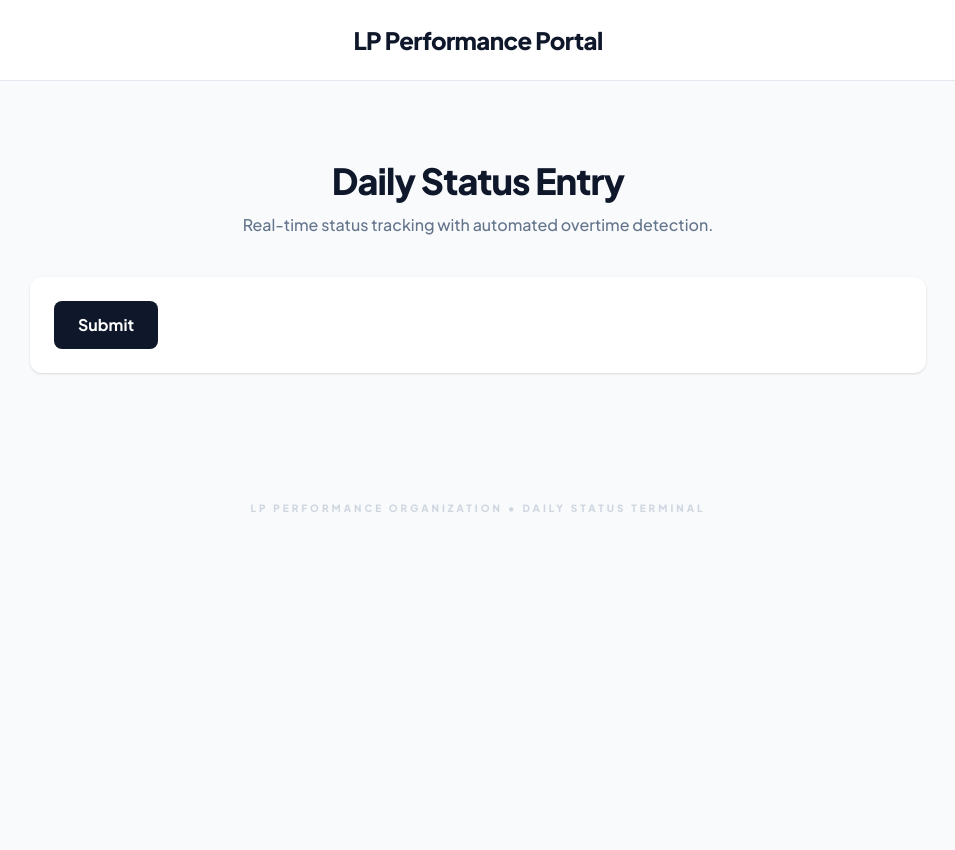
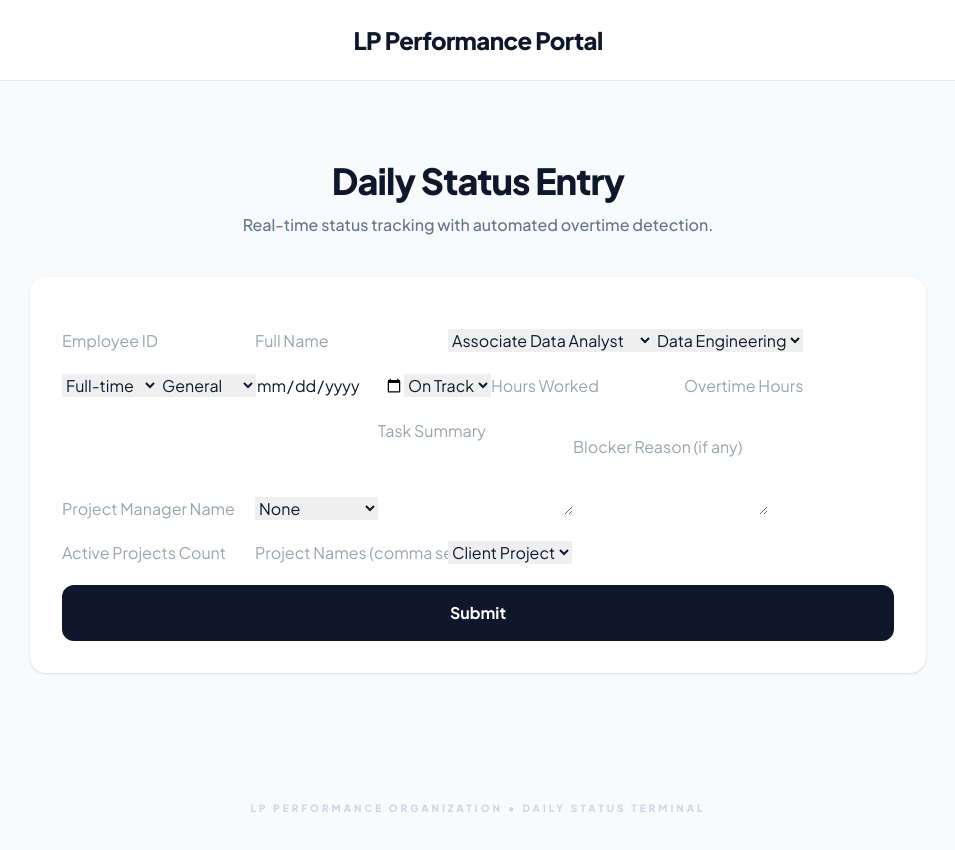
Before and after one commit to lp-csharshith/lp-emp-log, a React (Vite) app: page / in a window 1280 px wide. Shown: the top 850 px of the page, without its empty margins (162-1117 px from the left). Before the commit the page ends 800 px from the top, so only its background shows below. Built offline with nearby package versions, Linux system fonts and the light colour scheme.

Commit message:
Update StatusForm.tsx

```diff
--- a/StatusForm.tsx
+++ b/StatusForm.tsx
@@ -1,4 +1,4 @@
-import React from 'react';
+import React, { useState } from 'react';
 import { EmployeeDailyStatus } from './types';
 
 interface Props {
@@ -6,16 +6,173 @@ interface Props {
 }
 
 const StatusForm: React.FC<Props> = ({ onSubmit }) => {
+  const [formData, setFormData] = useState<any>({
+    Work_Status: 'On Track',
+    Leave_Type: 'None',
+    Task_Type: 'Client Project'
+  });
+
+  const handleChange = (
+    e: React.ChangeEvent<
+      HTMLInputElement | HTMLSelectElement | HTMLTextAreaElement
+    >
+  ) => {
+    const { name, value } = e.target;
+    setFormData({ ...formData, [name]: value });
+  };
+
   const handleSubmit = (e: React.FormEvent) => {
     e.preventDefault();
-    onSubmit({} as EmployeeDailyStatus);
+    onSubmit(formData);
   };
 
   return (
-    <form onSubmit={handleSubmit} className="bg-white p-6 rounded-xl shadow">
+    <form
+      onSubmit={handleSubmit}
+      className="bg-white p-8 rounded-2xl shadow space-y-5"
+    >
+      {/* Employee Info */}
+      <input
+        name="Employee_Id"
+        type="number"
+        placeholder="Employee ID"
+        className="input"
+        required
+        onChange={handleChange}
+      />
+
+      <input
+        name="Full_Name"
+        type="text"
+        placeholder="Full Name"
+        className="input"
+        required
+        onChange={handleChange}
+      />
+
+      {/* Dropdowns */}
+      <select name="Designation_Role" className="input" onChange={handleChange}>
+        {[
+          'Associate Data Analyst',
+          'Associate Data Engineer',
+          'Data Engineer',
+          'Data Analyst',
+          'Data Scientist',
+          'Manager Data Science',
+          'Data Engineer Lead',
+          'Data Analyst Lead',
+          'Associate Data Scientist',
+          'Data Scientist Lead',
+          'HR Generalist',
+          'Senior HR Generalist'
+        ].map(v => (
+          <option key={v} value={v}>{v}</option>
+        ))}
+      </select>
+
+      <select name="Department" className="input" onChange={handleChange}>
+        {['Data Engineering', 'Data Analytics', 'Data Science', 'HR'].map(v => (
+          <option key={v} value={v}>{v}</option>
+        ))}
+      </select>
+
+      <select name="Employment_Type" className="input" onChange={handleChange}>
+        {['Full-time', 'Part-time', 'Contract', 'Internship'].map(v => (
+          <option key={v} value={v}>{v}</option>
+        ))}
+      </select>
+
+      <select name="Shift_Type" className="input" onChange={handleChange}>
+        {['General', 'Night', 'Rotational'].map(v => (
+          <option key={v} value={v}>{v}</option>
+        ))}
+      </select>
+
+      <input
+        name="Work_Date"
+        type="date"
+        className="input"
+        required
+        onChange={handleChange}
+      />
+
+      <select name="Work_Status" className="input" onChange={handleChange}>
+        {['On Track', 'Delayed'].map(v => (
+          <option key={v} value={v}>{v}</option>
+        ))}
+      </select>
+
+      <input
+        name="Hours_Worked"
+        type="number"
+        step="0.25"
+        placeholder="Hours Worked"
+        className="input"
+        onChange={handleChange}
+      />
+
+      <input
+        name="Overtime_Hours"
+        type="number"
+        step="0.25"
+        placeholder="Overtime Hours"
+        className="input"
+        onChange={handleChange}
+      />
+
+      <input
+        name="Project_Manager_Name"
+        type="text"
+        placeholder="Project Manager Name"
+        className="input"
+        onChange={handleChange}
+      />
+
+      <select name="Leave_Type" className="input" onChange={handleChange}>
+        {['None', 'Sick Leave', 'Casual Leave', 'Paid Leave', 'Unpaid Leave'].map(v => (
+          <option key={v} value={v}>{v}</option>
+        ))}
+      </select>
+
+      <textarea
+        name="Task_Summary"
+        placeholder="Task Summary"
+        className="input h-24"
+        onChange={handleChange}
+      />
+
+      <textarea
+        name="Blocker_Reason"
+        placeholder="Blocker Reason (if any)"
+        className="input h-20"
+        onChange={handleChange}
+      />
+
+      <input
+        name="Active_Projects_Count"
+        type="number"
+        placeholder="Active Projects Count"
+        className="input"
+        onChange={handleChange}
+      />
+
+      <input
+        name="Project_Names"
+        type="text"
+        placeholder="Project Names (comma separated)"
+        className="input"
+        onChange={handleChange}
+      />
+
+      <select name="Task_Type" className="input" onChange={handleChange}>
+        {['Client Project', 'Internal Task', 'Training', 'Innovation'].map(v => (
+          <option key={v} value={v}>{v}</option>
+        ))}
+      </select>
+
       <button
         type="submit"
-        className="px-6 py-3 bg-slate-900 text-white font-bold rounded-lg"
+        className="w-full py-4 bg-slate-900 text-white font-bold rounded-xl hover:bg-slate-800 transition"
       >
         Submit
       </button>
```
